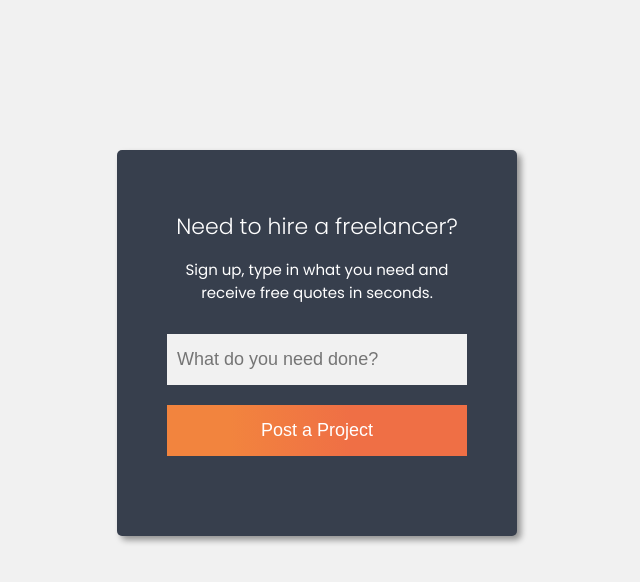
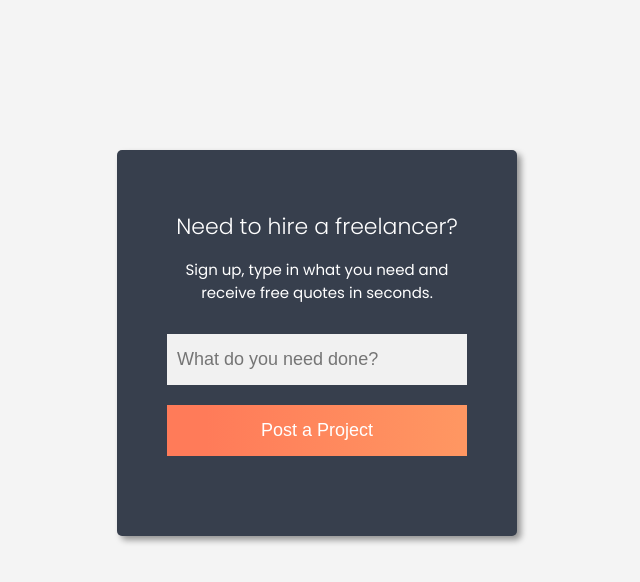
Before and after one commit to philpickering/philpickering.github.io, a plain HTML site: page projects/freelance-form-mini-project/index.html in a window 1280 px wide. Shown: the whole page, without its empty margins (323-963 px from the left). Drawn offline with Linux system fonts and the light colour scheme.

Commit message:
Update styles.css

```diff
--- a/projects/freelance-form-mini-project/styles.css
+++ b/projects/freelance-form-mini-project/styles.css
@@ -6,7 +6,7 @@
 
 body {
   font-family: "Poppins", sans-serif;
-  background: #f1f1f1;
+  background: #f4f4f4;
 }
 
 .container {
@@ -39,7 +39,6 @@ body {
 }
 
 .card input[type="text"] {
-  text-align: left;
   width: 100%;
   padding: 15px 10px;
   font-size: large;
@@ -52,11 +51,11 @@ body {
   padding: 15px 10px;
   font-size: large;
   border: none;
-  background-image: linear-gradient(90deg, rgb(242 132 62/1) 21%, rgb(239 111 69/1) 61%);
+  background-image: linear-gradient(90deg, rgb(255 123 89) 13%, rgb(255 151 98) 100%);
   color: #fff;
   cursor: pointer;
 }
 
 .card button:hover {
-  background-image: linear-gradient(90deg, rgb(232 132 62/1) 21%, rgb(229 111 69/1) 61%);
+  background-image: linear-gradient(90deg, rgb(255 151 98) 13%, rgb(255 123 89) 100%);
 }
```
